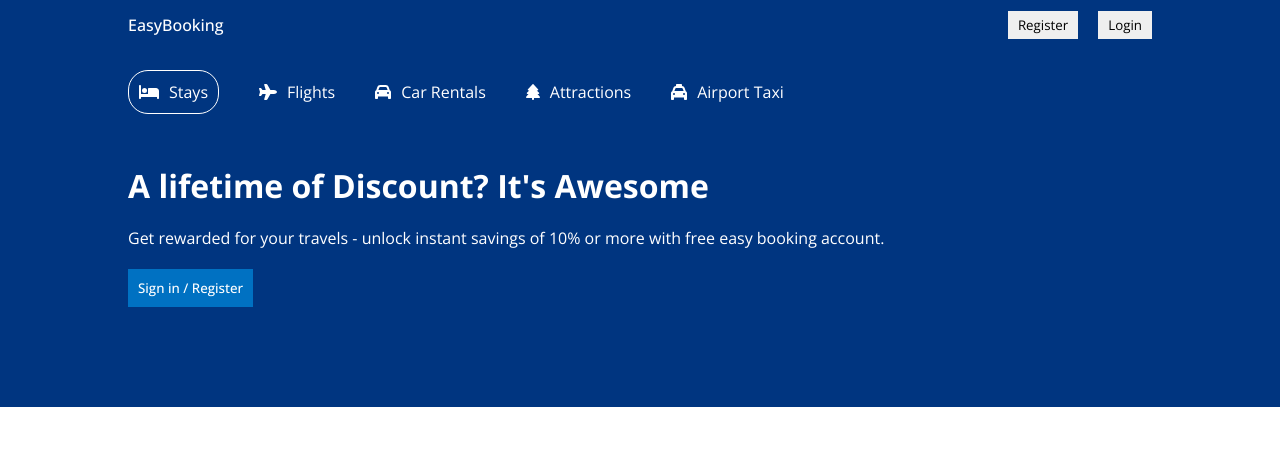
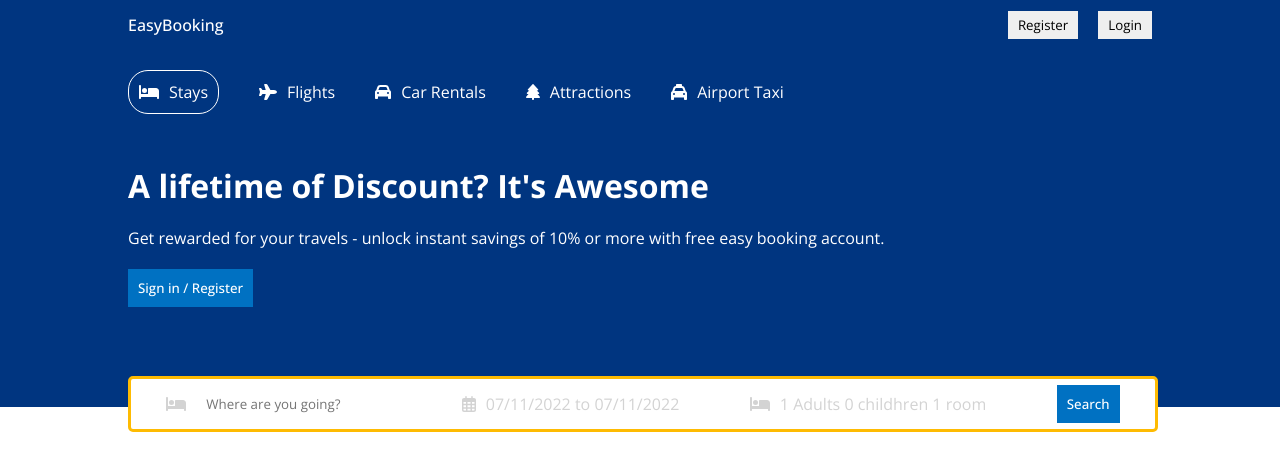
Before and after one commit to kamalahmed/easybooking, a React (Create React App) app: page / in a window 1280 px wide. Shown: the top 470 px of the page. Built offline with nearby package versions, Linux system fonts and the light colour scheme.

Commit message:
completed search fields

```diff
--- a/package.json
+++ b/package.json
@@ -10,7 +10,9 @@
     "@testing-library/jest-dom": "^5.16.4",
     "@testing-library/react": "^13.3.0",
     "@testing-library/user-event": "^13.5.0",
+    "date-fns": "^2.28.0",
     "react": "^18.2.0",
+    "react-date-range": "^1.4.0",
     "react-dom": "^18.2.0",
     "react-router-dom": "^6.3.0",
     "react-scripts": "5.0.1",
--- a/src/index.js
+++ b/src/index.js
@@ -4,7 +4,5 @@ import App from './App';
 
 const root = ReactDOM.createRoot(document.getElementById('root'));
 root.render(
-  <React.StrictMode>
     <App />
-  </React.StrictMode>
 );
--- a/src/pages/components/header/Header.jsx
+++ b/src/pages/components/header/Header.jsx
@@ -1,8 +1,39 @@
+import {useState} from 'react'
 import './header.css';
 import { FontAwesomeIcon } from '@fortawesome/react-fontawesome';
 import { faBed, faCar, faPlane, faTaxi, faTree } from '@fortawesome/free-solid-svg-icons';
+import { faCalendarDays } from '@fortawesome/free-regular-svg-icons';
+import { DateRange } from 'react-date-range';
+import 'react-date-range/dist/styles.css'; // main style file
+import 'react-date-range/dist/theme/default.css'; // theme css file
+import { format } from 'date-fns';
 
 function Header() {
+    const [openDate, setOpenDate] = useState(false);
+    const [openOptions, setOpenOptions] = useState(false);
+    const [options, setOptions] = useState({
+        adult:1,
+        children: 0,
+        room:1
+    });
+
+    const [date, setDate] = useState([
+        {
+          startDate: new Date(),
+          endDate: new Date(),
+          key: 'selection'
+        }
+      ]);
+
+      const handleOption = (name, operation) => {
+        setOptions((prev)=>{
+            return {
+                ...prev,
+                [name]: operation === 'i' ? options[name] +1 : (options[name] > 0 ? options[name] -1 : 0),
+            }
+        })
+      }
+
   return (
     <div className='header'>
         <div className="headerContainer">
@@ -36,6 +67,63 @@ function Header() {
             Get rewarded for your travels - unlock instant savings of 10% or more with free easy booking account.
         </p>
         <button className="headerBtn">Sign in / Register</button>
+
+        <div className="headerSearch">
+            <div className="headerSearchItem">
+                <FontAwesomeIcon icon={faBed} className="headerIcon" />
+                <input type="text" placeholder='Where are you going?' className='headerSearchInput' />
+            </div>
+
+            <div className="headerSearchItem">
+                <FontAwesomeIcon icon={faCalendarDays} className="headerIcon" />
+                <span className="headerSearchText" onClick={() => setOpenDate(!openDate)}>
+                   {`${format(date[0].startDate, 'MM/dd/yyy')} to ${format(date[0].endDate, 'MM/dd/yyy')}`}
+                </span>
+                {openDate && <DateRange
+                editableDateInputs={true}
+                onChange={item => setDate([item.selection])}
+                moveRangeOnFirstSelection={false}
+                ranges={date}
+                className='date'
+                />}
+            </div>
+            <div className="headerSearchItem">
+                <FontAwesomeIcon icon={faBed} className="headerIcon" />
+                <span onClick={()=>setOpenOptions(!openOptions)} className="headerSearchText"> {`${options.adult} Adults ${options.children} childhren ${options.room} room`}</span>
+                {openOptions && <div className="options">
+                    <div className="optionItem">
+                        <span className="optionText">Adult</span>
+                        <div className="optionCounter">
+                            <button disabled={options.adult <=1 } className="optionCounterButton" onClick={()=>handleOption('adult', 'd')}>-</button>
+                            <span className="optionCounterNumber">{options.adult}</span>
+                            <button className="optionCounterButton" onClick={()=>handleOption('adult', 'i')}>+</button>
+                        </div>
+
+                    </div>
+                    <div className="optionItem">
+                        <span className="optionText">Children</span>
+                        <div className="optionCounter">
+                            <button disabled={options.children <=0 } className="optionCounterButton" onClick={()=>handleOption('children', 'd')}>-</button>
+                            <span className="optionCounterNumber">{options.children}</span>
+                            <button className="optionCounterButton" onClick={()=>handleOption('children', 'i')}>+</button>
+                        </div>
+                    </div>
+                    <div className="optionItem">
+                        <span className="optionText">Room</span>
+                        <div className="optionCounter">
+                            <button disabled={options.room <= 1 } className="optionCounterButton" onClick={()=>handleOption('room', 'd')}>-</button>
+                            <span className="optionCounterNumber">{options.room}</span>
+                            <button className="optionCounterButton" onClick={()=>handleOption('room', 'i')}>+</button>
+                        </div>
+                    </div>
+                </div>}
+            </div>
+
+            <div className="headerSearchItem">
+                <button className="headerBtn">Search</button>
+            </div>
+        </div>
+
         </div>
     </div>
   )
--- a/src/pages/components/header/header.css
+++ b/src/pages/components/header/header.css
@@ -3,6 +3,7 @@
     color: #ffff;
     display: flex;
     justify-content: center;
+    position: relative;
 }
 
 .headerContainer {
@@ -41,3 +42,78 @@
     cursor: pointer;
     padding: 1rem;
 }
+
+.headerSearch {
+    height: 3rem;
+    background-color: #fff;
+    border: 3px solid #febb02;
+    padding: 1rem 0;
+    display: flex;
+    align-items: center;
+    justify-content: space-around;
+    border-radius: .5rem;
+    position: absolute;
+    bottom: -2.5rem;
+    width: 100%;
+    max-width: 102.4rem;
+}
+
+.headerIcon {
+    color: lightgray;
+}
+
+.headerSearchItem {
+    display: flex;
+    align-items: center;
+    gap: 1rem;
+}
+.headerSearchInput {
+    border: none;
+    padding: 1rem;
+    outline: none;
+}
+.headerSearchText {
+    color: lightgray;
+    cursor: pointer;
+}
+.date {
+    position: absolute;
+    top: 5rem;
+}
+
+.options {
+    position: absolute;
+    top: 5rem;
+    background-color: #fff;
+    color: gray;
+    border-radius: 5px;
+    -webkit-box-shadow: 0 0 1rem -.5rem rgba(0, 0, 0, .4);
+    -moz-box-shadow: 0 0 1rem -.5rem rgba(0, 0, 0, .4);
+    box-shadow: 0 0 1rem -.5rem rgba(0, 0, 0, .4);
+    padding: 1rem;
+}
+.optionItem {
+    display: flex;
+    justify-content: space-between;
+    width: 200px;
+    margin-bottom: 1rem;
+}
+.optionCounter {
+    display: flex;
+    align-items: center;
+    gap: 1rem;
+    font-size: 1.2rem;
+    color: #000;
+}
+
+.optionCounterButton {
+    width: 3rem;
+    height: 3rem;
+    border: 1px solid #0071c2;
+    cursor: pointer;
+    background-color: #fff;
+}
+
+.optionCounterButton:disabled {
+    cursor: not-allowed;
+}
```
Also changed, not shown: 1 other file (tests, documents, lock files or other folders).
